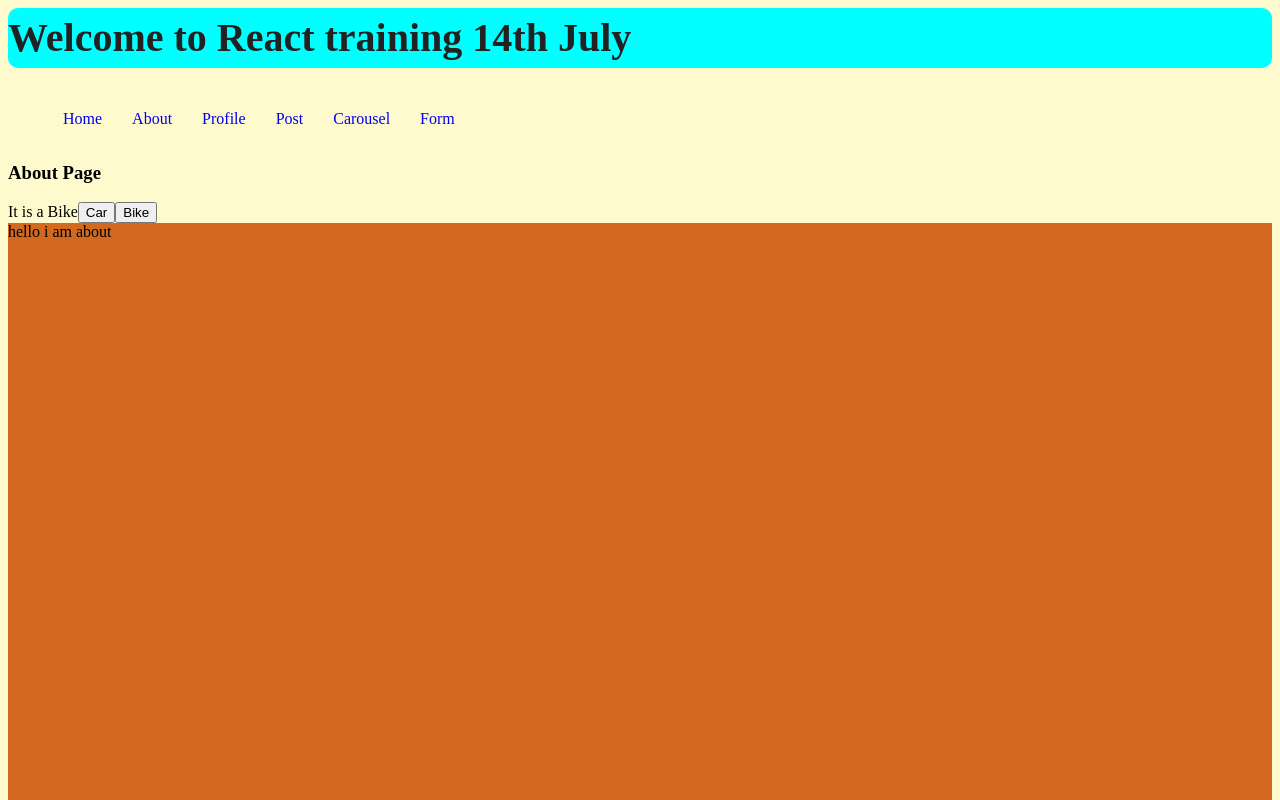
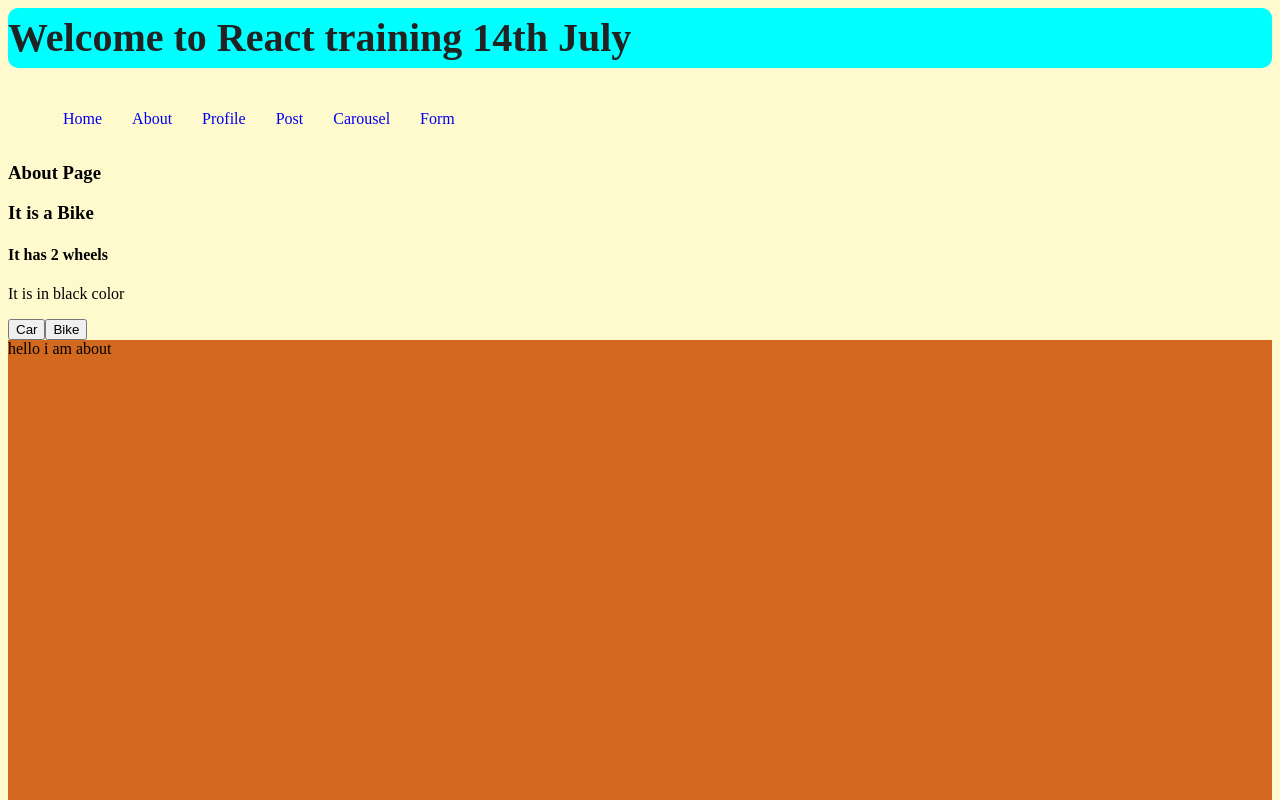
Before and after one commit to balramsinghindia/react-architecture, a React app: page /about in a window 1280 px wide. Both pictures are taken after a click on the button "Bike". Shown: the top 800 px of the page. Built offline with nearby package versions, Linux system fonts and the light colour scheme.

Commit message:
update value on redux

```diff
--- a/src/components/pages/About.jsx
+++ b/src/components/pages/About.jsx
@@ -27,13 +27,15 @@ export default function About(){
     return (
         <>
             <h3>About Page</h3>
-            {counter.vehicle}
+            <h3>{counter.vehicle}</h3>
+            <h4>{counter.wheels}</h4>
+            {counter.color && <p>It is in {counter.color} color</p>}
 
             <button
                 onClick={() =>
                 dispatch({
                     type: "Car",
-                    data: data
+                    data: data,
                 })
                 }
             >Car</button>
@@ -42,8 +44,7 @@ export default function About(){
                 onClick={() =>
                 dispatch({
                     type: "Bike",
-                    data: data
-
+                    data: data,
                 })
                 }
             >Bike</button>
--- a/src/vehicle.js
+++ b/src/vehicle.js
@@ -1,17 +1,43 @@
-function reducer(state = {vehicle: '', marks:{}}, action){
+// function reducer(state = { vehicle: "", marks: {}, wheels: "" }, action) {
+//   switch (action.type) {
+//     case "Car":
+//       return {
+//         marks: action.data,
+//         vehicle: "It is a Car",
+//         wheels: "It has 4 wheels",
+//       };
+//     case "Bike":
+//       return {
+//         marks: action.data,
+//         vehicle: "It is a Bike",
+//         wheels: "It has 4 wheels",
+//       };
+//     default:
+//       return "No";
+//   }
+// }
+
+// export default reducer;
+
+
+function reducer(state = {vehicle: '', wheels: '' , color: ''}, action){
   switch (action.type) {
       case "Car":
       return {
-            marks: action.data,
-            vehicle: "It is a Car"
+          ...state,
+          vehicle: "It is a Car",
+          wheels: "It has 4 wheels",
+          color: "white",
       };
       case "Bike":
       return {
-            marks: action.data,
-          vehicle: "It is a Bike"
+          ...state,
+          vehicle: "It is a Bike",
+          wheels: "It has 2 wheels",
+          color: 'black',
       };
       default:
-          return "No";
+        return state;
     }
   }
 
```
Lines whose indentation alone changed are shown as unchanged.
